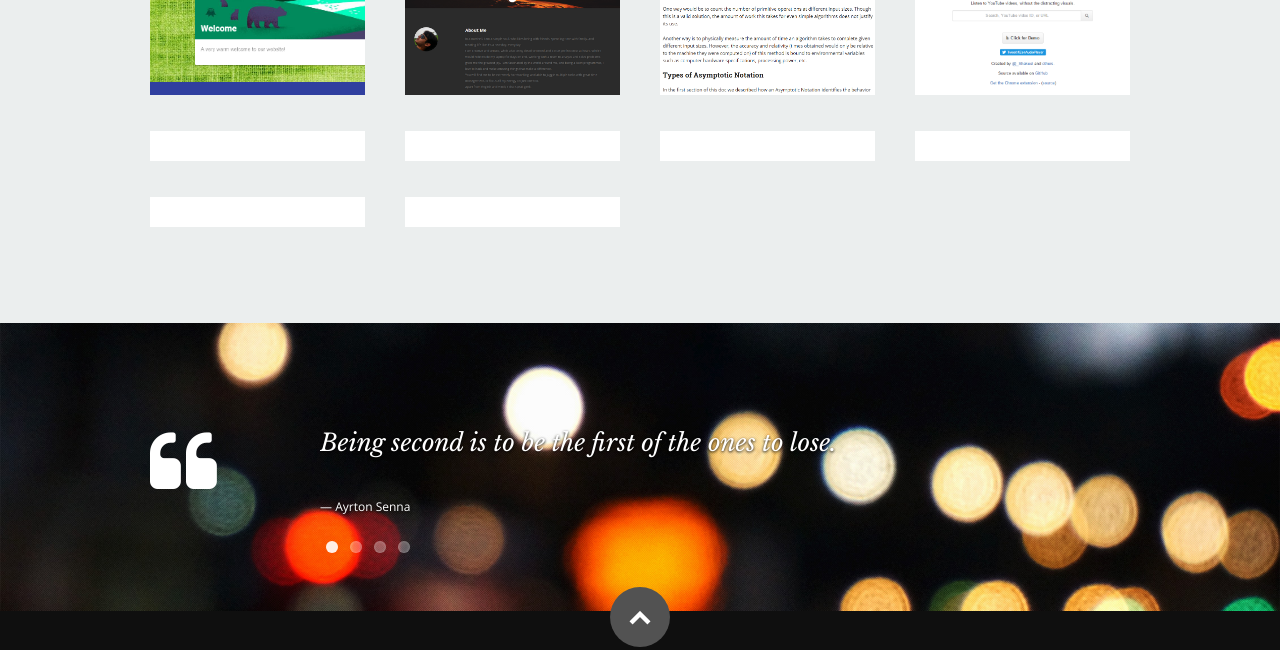
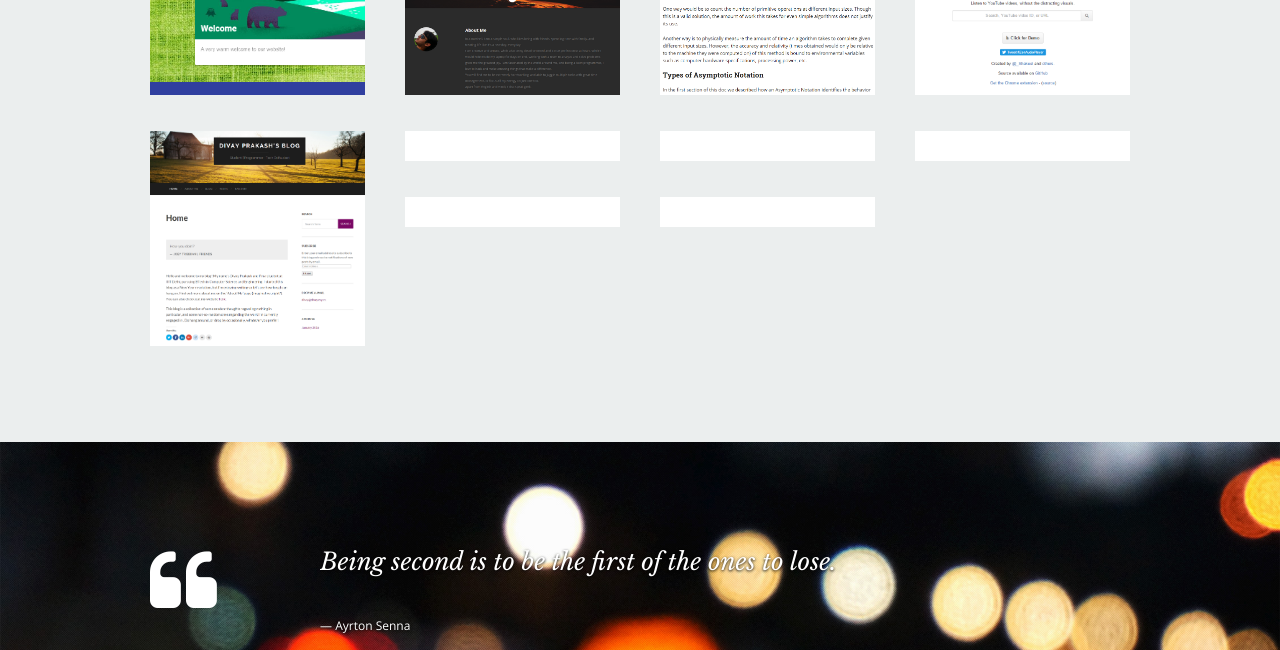
Before and after one commit to divayprakash/divayprakash.github.io, a plain HTML site: page index.html in a window 1280 px wide. Shown: the part 3580-4230 px from the top of the page. Drawn offline with nearby package versions, Linux system fonts and the light colour scheme.

Commit message:
Project 5 done

```diff
--- a/index.html
+++ b/index.html
@@ -231,7 +231,7 @@
                     <div class="columns portfolio-item">
                         <div class="item-wrap">
                             <a href="#modal-05" title="">
-                            <img alt="" src="images/portfolio/farmerboy.jpg">
+                            <img alt="" src="images/portfolio/modal5.png">
                             <div class="overlay">
                                 <div class="portfolio-item-meta">
                                     <h5>Divay Prakash's Blog</h5>
@@ -367,7 +367,7 @@
                 </div>
             </div><!-- modal-04 End -->
             <div id="modal-05" class="popup-modal mfp-hide">
-                <img class="scale-with-grid" src="images/portfolio/modals/m-farmerboy.jpg" alt="" />
+                <img class="scale-with-grid" src="images/portfolio/modals/modal5.png" alt="" />
                 <div class="description-box">
                     <h4>Divay Prakash's Blog</h4>
                     <p>My blog</p>
```
Also changed, not shown: images/portfolio/modal5.png (added), images/portfolio/modals/modal5.png (added).
